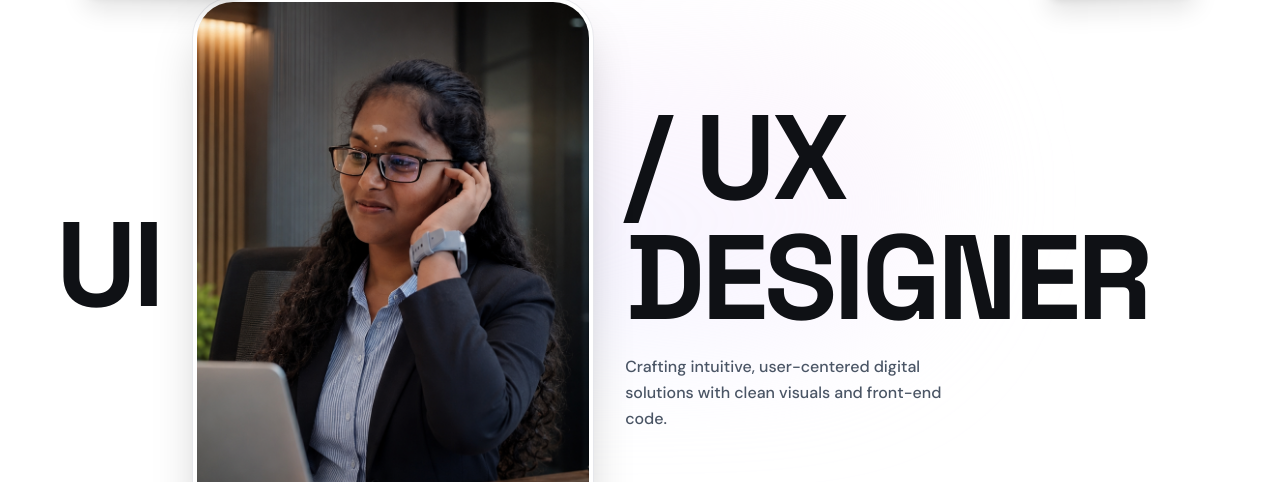
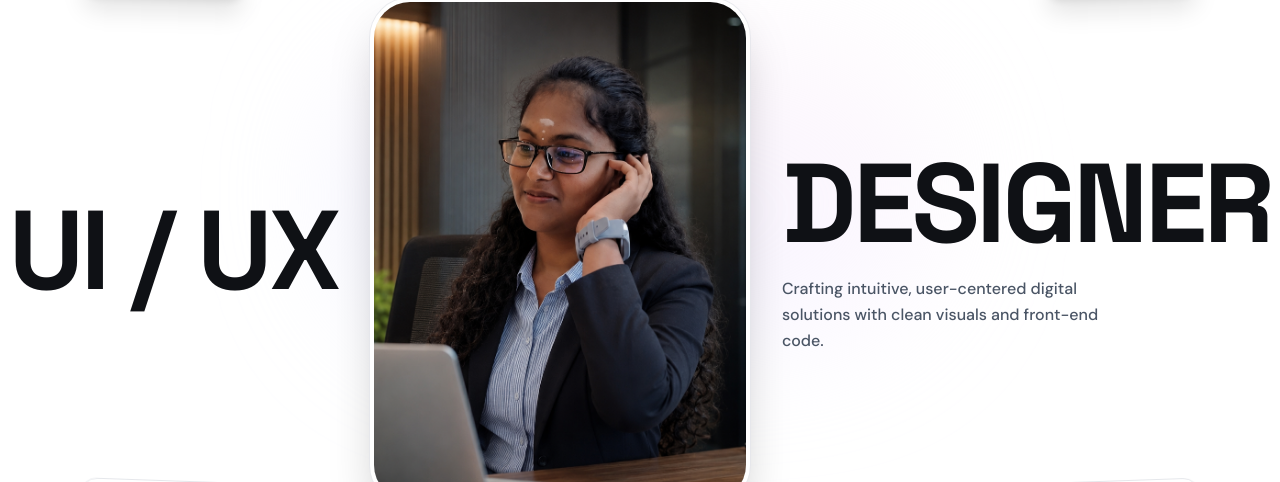
Before and after one commit to aeropeak26/Nivetha_portfolio, a Next.js app: page / in a window 1280 px wide. Shown: the part 168-650 px from the top of the page. Built offline with nearby package versions, Linux system fonts and the light colour scheme; no server answers; the database is empty.

Commit message:
fix: resolve Hero UI layout title alignment splitting (UI / UX on left, DESIGNER on right)

```diff
--- a/src/components/PortaviaHero.tsx
+++ b/src/components/PortaviaHero.tsx
@@ -24,6 +24,20 @@ export default function PortaviaHero() {
     }
     loadProfile();
   }, []);
+
+  // Split title intelligently (e.g. "UI / UX DESIGNER" -> Left: "UI / UX", Right: "DESIGNER")
+  const fullTitle = profile.heroTitle || "UI / UX DESIGNER";
+  let leftTitle = "UI / UX";
+  let rightTitle = "DESIGNER";
+
+  if (fullTitle.includes("UI / UX")) {
+    leftTitle = "UI / UX";
+    rightTitle = fullTitle.replace("UI / UX", "").trim() || "DESIGNER";
+  } else if (fullTitle.includes(" ")) {
+    const parts = fullTitle.split(" ");
+    leftTitle = parts[0];
+    rightTitle = parts.slice(1).join(" ");
+  }
 
   return (
     <section id="hero" className="min-h-screen pt-28 pb-16 px-4 sm:px-8 flex flex-col justify-center items-center relative overflow-hidden bg-white text-[#0F1115]">
@@ -96,18 +110,18 @@ export default function PortaviaHero() {
           <span>{profile.heroTagline || "NIVETHA VELUSAMY — PORTFOLIO"}</span>
         </motion.div>
 
-        {/* Display Title Grid: UI / UX [ Profile Card ] DEVELOPER */}
+        {/* Display Title Grid: [ Left Title: UI / UX ] [ Center Card ] [ Right Title: DESIGNER ] */}
         <div className="w-full flex flex-col lg:flex-row items-center justify-center gap-4 lg:gap-8">
 
-          {/* Left Title */}
+          {/* Left Title: UI / UX */}
           <motion.div
             initial={{ opacity: 0, x: -30 }}
             animate={{ opacity: 1, x: 0 }}
             transition={{ duration: 0.7 }}
-            className="text-center lg:text-right"
+            className="text-center lg:text-right shrink-0"
           >
-            <h1 className="text-5xl sm:text-7xl md:text-[5rem] lg:text-[6rem] xl:text-[7.5rem] font-black tracking-tighter text-[#0F1115] uppercase leading-none font-display">
-              {profile.heroTitle?.split(" ")[0] || "UI / UX"}
+            <h1 className="text-5xl sm:text-7xl md:text-[5.5rem] lg:text-[5.5rem] xl:text-[7rem] font-black tracking-tighter text-[#0F1115] uppercase leading-none font-display">
+              {leftTitle}
             </h1>
           </motion.div>
 
@@ -116,7 +130,7 @@ export default function PortaviaHero() {
             initial={{ opacity: 0, scale: 0.9 }}
             animate={{ opacity: 1, scale: 1 }}
             transition={{ duration: 0.7, delay: 0.2 }}
-            className="relative w-64 sm:w-80 md:w-96 lg:w-[360px] xl:w-[400px] aspect-[3/4] rounded-[40px] overflow-hidden shadow-2xl border-4 border-white ring-1 ring-gray-200/80 shrink-0 my-4 lg:my-0 group bg-gray-100"
+            className="relative w-64 sm:w-80 md:w-96 lg:w-[340px] xl:w-[380px] aspect-[3/4] rounded-[40px] overflow-hidden shadow-2xl border-4 border-white ring-1 ring-gray-200/80 shrink-0 my-4 lg:my-0 group bg-gray-100"
           >
             <Image
               src={profile.avatar || "/images/Profile.png"}
@@ -132,15 +146,15 @@ export default function PortaviaHero() {
             </div>
           </motion.div>
 
-          {/* Right Title */}
+          {/* Right Title & Subtitle */}
           <motion.div
             initial={{ opacity: 0, x: 30 }}
             animate={{ opacity: 1, x: 0 }}
             transition={{ duration: 0.7, delay: 0.1 }}
-            className="text-center lg:text-left flex flex-col items-center lg:items-start"
+            className="text-center lg:text-left flex flex-col items-center lg:items-start shrink-0"
           >
-            <h1 className="text-5xl sm:text-7xl md:text-[5rem] lg:text-[6rem] xl:text-[7.5rem] font-black tracking-tighter text-[#0F1115] uppercase leading-none font-display">
-              {profile.heroTitle?.split(" ").slice(1).join(" ") || "DESIGNER"}
+            <h1 className="text-5xl sm:text-7xl md:text-[5.5rem] lg:text-[5.5rem] xl:text-[7rem] font-black tracking-tighter text-[#0F1115] uppercase leading-none font-display">
+              {rightTitle}
             </h1>
             <p className="mt-4 text-xs sm:text-sm md:text-base text-gray-600 font-medium max-w-xs leading-relaxed text-center lg:text-left">
               {profile.heroSubtitle || "Crafting intuitive, user-centered digital solutions with clean visuals and front-end code."}
```
